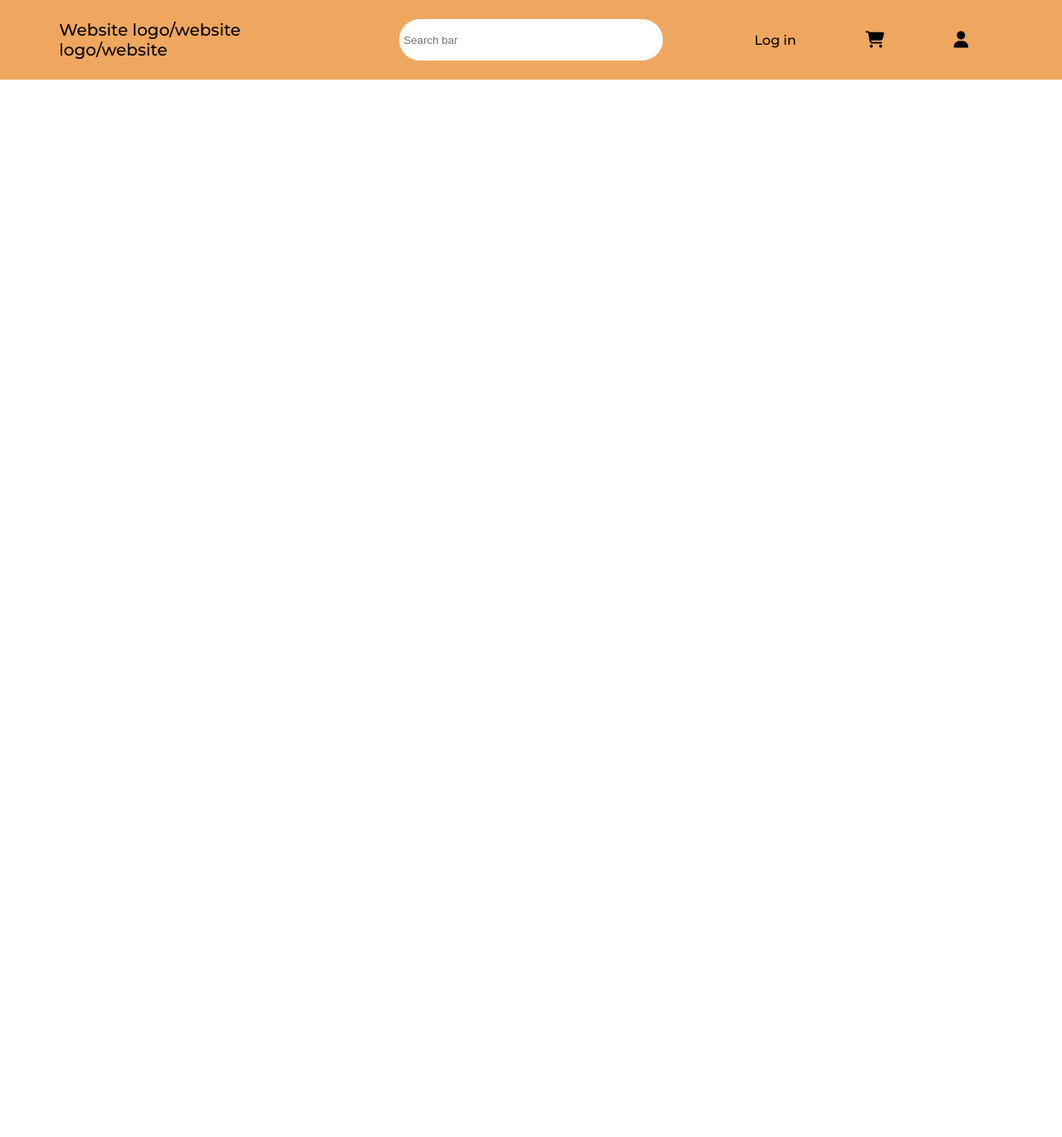
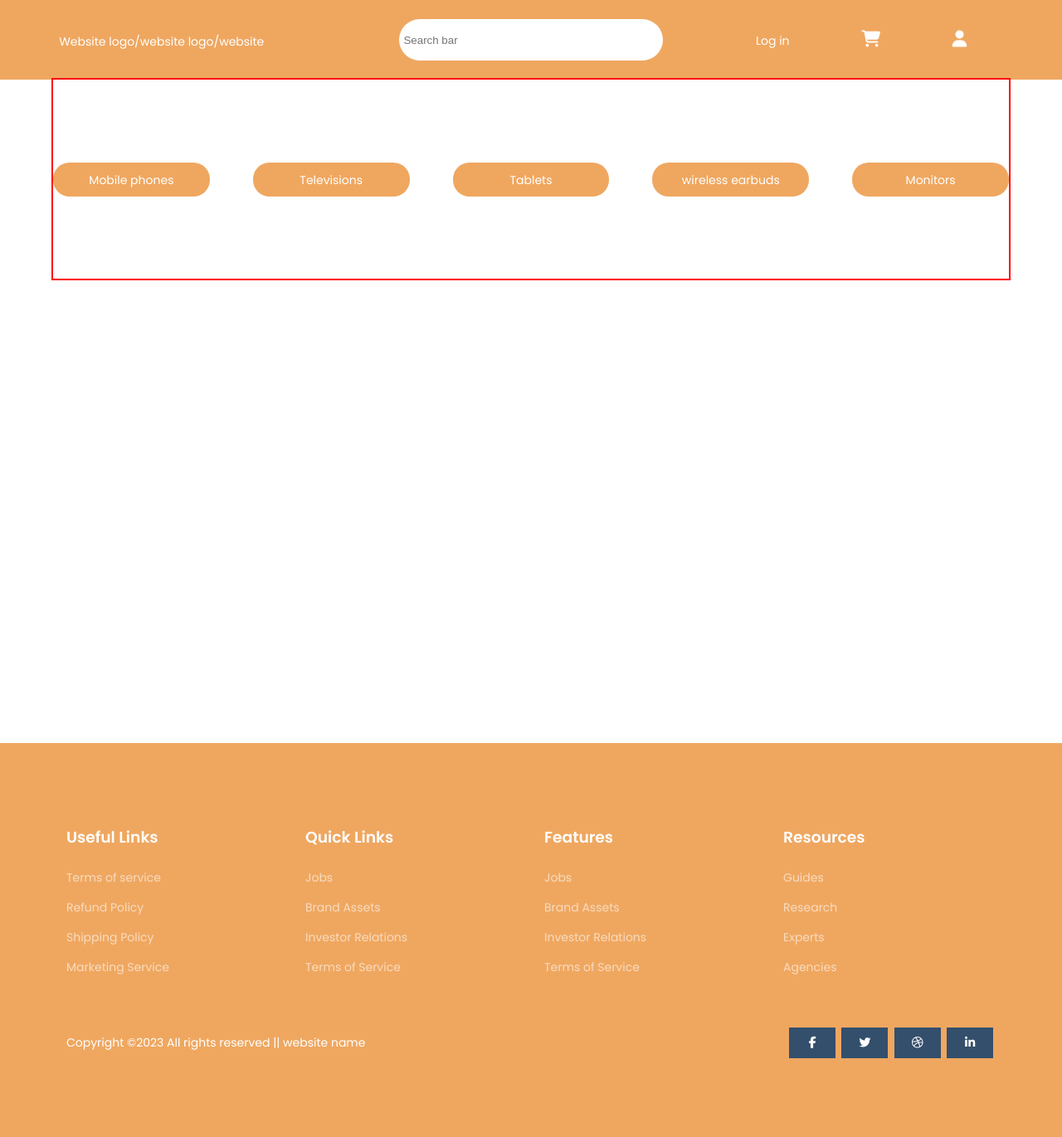
Before and after one commit to vits03/CST2120-E-commerce-website, a PHP site: page /homepage.html in a window 1280 px wide. Shown: the whole page at 83% size. Before the commit the page ends 96 px from the top, so only its background shows below. Run offline with PHP 8.4, Linux system fonts and the light colour scheme; some libraries are stand-ins or nearby versions.

Commit message:
added menu and footer soidizant

```diff
--- a/homepage.css
+++ b/homepage.css
@@ -2,11 +2,18 @@
 @import url('https://fonts.googleapis.com/css2?family=Montserrat:wght@500&display=swap');
 
 body{
+
+    height: 100vh;
     font-family: 'Montserrat', sans-serif;
     margin: 0;
     box-sizing: border-box;
 }
 
+.wrapper{
+    width: 90%;
+    margin: 0 auto;
+    height: 100%;
+}
 
 .navbar{
     height: 10vh;
@@ -15,10 +22,9 @@ body{
 }
 
 .nav {
+    margin: 0 auto;
     width: 90%;
-
     height: 100%;
-    margin: 0 auto;
     display: flex;
     justify-content: space-between;
 }
@@ -61,6 +67,249 @@ body{
 }
 
 a{
-    color: #000;
+    color: rgb(255, 255, 255);
     text-decoration: none;
 }
+
+
+.option-container {
+    height:30%;
+    outline: 2px solid red;
+    display: flex;
+    justify-content: space-between;
+    align-items: center;
+}
+
+.option{
+
+   width: 15%;
+    background-color:#efa760;
+    border-radius: 20px;
+    padding: 0.5rem;
+    text-align: center;
+}
+
+
+
+:root{
+    --white:#FFF;
+    --black:#000;
+    --dark:#1E1E1E;
+    --gray:rgba(1,1,1,0.6);
+    --lite:rgba(255,255,255,0.6);
+    --primary:#efa760;
+    --secondary:#fdc632;
+}
+
+
+/***************************
+            DEFAULT
+****************************/
+body{
+    margin:0;
+    overflow-x:hidden !important;
+    font-family: 'Poppins', sans-serif;
+}
+
+a{
+    text-decoration:none !important;
+    min-width: fit-content;
+    width: fit-content;
+    width: -webkit-fit-content;
+    width: -moz-fit-content;
+}
+
+a, button{
+    transition:0.5s;
+}
+
+a, p{
+    font-size:14px;
+}
+
+h1, h2, h3, h4, h5, h6{
+    color:var(--primary);
+    font-weight:600;
+}
+
+a, button, input, textarea, select{
+    outline:none !important;
+}
+
+fieldset{
+    border:0;
+}
+
+.title{
+    color:var(--primary);
+}
+
+.flex, .fixed_flex{
+    display:flex;
+}
+
+.flex-content{
+    width:100%;
+    position:relative;
+}
+
+.padding_1x{
+    padding:1rem;
+}
+
+.padding_2x{
+    padding:2rem;
+}
+
+.padding_3x{
+    padding:3rem;
+}
+
+.padding_4x{
+    padding:4rem;
+}
+
+.btn{
+    padding:0.8rem 2rem;
+    border-radius:5px;
+    text-align:center;
+    font-weight:500;
+    text-transform:uppercase;
+}
+
+.btn_1{
+    border:1px solid var(--primary);
+    background-color:var(--primary);
+    color:var(--secondary);
+}
+
+.btn_1:hover{
+    background-color:transparent;
+    color:var(--primary);
+}
+
+.btn_2{
+    border:1px solid var(--secondary);
+    background-color:var(--secondary);
+    color:var(--primary);
+}
+
+.btn_2:hover{
+    border:1px solid var(--primary);
+    background-color:var(--primary);
+    color:var(--secondary);
+}
+
+@media (max-width:920px){
+    .flex{
+        flex-wrap:wrap;
+    }
+
+    .padding_1x, .padding_2x, .padding_3x, .padding_4x{
+        padding:1rem;
+    }
+
+    .btn{
+        padding:0.5rem 1rem;
+    }
+
+    a, p{
+        font-size:12px;
+    }
+}
+
+
+
+/***************************
+               FOOTER
+****************************/
+footer{
+    background-color:var(--primary);
+    color:var(--lite);
+}
+
+footer h3{
+    color:var(--white);
+    margin-bottom:1.5rem;
+}
+
+footer a{
+    color:var(--lite);
+    display:block;
+    margin:15px 0;
+}
+
+footer a:hover{
+    color:var(--white);
+}
+
+footer fieldset{
+    padding:0;
+}
+
+footer fieldset input{
+    background-color:#334f6c;
+    border:0;
+    color:var(--lite);
+    padding:1rem;
+}
+
+footer fieldset .btn{
+    border-radius:0;
+    border:0;
+}
+
+footer fieldset .btn_2:hover{
+    background-color:var(--secondary);
+    border:0;
+    color:var(--primary);
+}
+
+footer .flex:last-child{
+    align-items:center;
+}
+
+footer .flex:last-child .flex-content:last-child{
+    text-align:right;
+}
+
+footer .flex:last-child p{
+    color:var(--white);
+}
+
+footer .flex:last-child a{
+    width:40px;
+    display:inline-block;
+    background-color:#334f6c;
+    color:var(--white);
+    padding:0.5rem;
+    margin-right:3px;
+    text-align:center;
+}
+
+footer .flex:last-child a:hover{
+    background-color:var(--secondary);
+    color:var(--gray);
+}
+
+@media (max-width:1100px){
+    footer .flex:first-child{
+        flex-wrap:wrap;
+    }
+
+    footer .flex:first-child .flex-content{
+        flex: 1 1 40%;
+    }
+}
+
+@media (max-width:920px){
+    footer .flex:last-child .flex-content:last-child{
+        text-align:left;
+    }
+}
+
+@media (max-width:320px){
+    footer .flex:first-child .flex-content{
+        flex:1 1 100%;
+    }
+}
--- a/homepage.html
+++ b/homepage.html
@@ -6,8 +6,17 @@
     <meta name="viewport" content="width=device-width, initial-scale=1.0">
     <title>Document</title>
     <link rel="stylesheet" href="homepage.css">
+    <!--FONT AWESOME-->
+<link rel="stylesheet" href="https://cdnjs.cloudflare.com/ajax/libs/font-awesome/4.7.0/css/font-awesome.min.css">
+
+<!--GOOGLE FONTS-->
+<link rel="preconnect" href="https://fonts.googleapis.com">
+<link rel="preconnect" href="https://fonts.gstatic.com" crossorigin>
+<link href="https://fonts.googleapis.com/css2?family=Poppins:wght@100;200;300;400;500;600;700;800;900&display=swap" rel="stylesheet">
+
 </head>
 <body>
+
     <div class="navbar">
         <div class="nav">
 
@@ -28,6 +37,72 @@
         </div>
 
     </div>
+
+   <div class="wrapper">
+
+    <div class="option-container">
+        <div class="option">
+            <a href="">Mobile phones</a>
+        </div>
+        <div class="option"><a href="#">Televisions</a></div>
+        <div class="option"><a href="#">Tablets</a></div>
+        <div class="option"><a href="#">wireless earbuds</a></div>
+        <div class="option"><a href="#">Monitors</a>
+        </div>
+
+
+    </div>
+
+
+
+</div>
+
+<!--footer-->
+<footer class="padding_4x">
+    <div class="flex">
+      <section class="flex-content padding_1x">
+        <h3>Useful Links</h3>
+        <a href="#">Terms of service</a>
+        <a href="#">Refund Policy</a>
+        <a href="#">Shipping Policy</a>
+        <a href="#">Marketing Service</a>
+      </section>
+      <section class="flex-content padding_1x">
+        <h3>Quick Links</h3>
+        <a href="#">Jobs</a>
+        <a href="#">Brand Assets</a>
+        <a href="#">Investor Relations</a>
+        <a href="#">Terms of Service</a>
+      </section>
+      <section class="flex-content padding_1x">
+        <h3>Features</h3>
+        <a href="#">Jobs</a>
+        <a href="#">Brand Assets</a>
+        <a href="#">Investor Relations</a>
+        <a href="#">Terms of Service</a>
+      </section>
+      <section class="flex-content padding_1x">
+        <h3>Resources</h3>
+        <a href="#">Guides</a>
+        <a href="#">Research</a>
+        <a href="#">Experts</a>
+        <a href="#">Agencies</a>
+      </section>
+
+    </div>
+    <div class="flex">
+      <section class="flex-content padding_1x">
+        <p>Copyright ©2023 All rights reserved || website name</p>
+      </section>
+      <section class="flex-content padding_1x">
+        <a href="#"><i class="fa fa-facebook"></i></a>
+        <a href="#"><i class="fa fa-twitter"></i></a>
+        <a href="#"><i class="fa fa-dribbble"></i></a>
+        <a href="#"><i class="fa fa-linkedin"></i></a>
+      </section>
+    </div>
+  </footer>
+
     <script src="https://kit.fontawesome.com/32d80fb20c.js" crossorigin="anonymous"></script>
 </body>
 </html>
```
